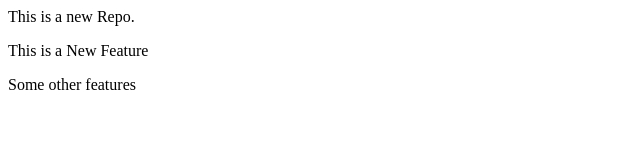
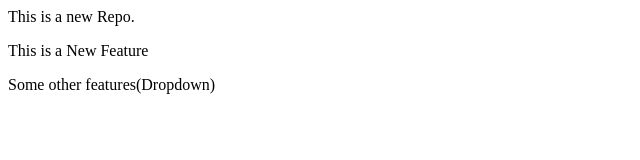
Before and after one commit to anshbhandary/LocalRepo, a plain HTML site: page index.html in a window 1280 px wide. Shown: the whole page, without its empty margins (0-640 px from the left). Drawn offline with Linux system fonts and the light colour scheme.

Commit message:
Add Dropdown

```diff
--- a/index.html
+++ b/index.html
@@ -1,3 +1,3 @@
 <p>This is a new Repo.</p>
 <p>This is a New Feature</p>
-<p>Some other features</p>
+<p>Some other features(Dropdown)</p>
```
